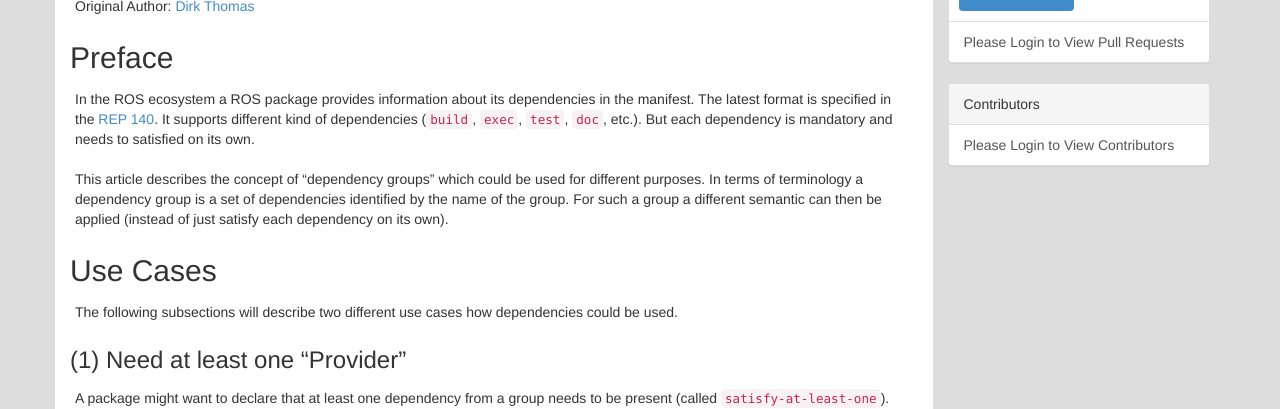
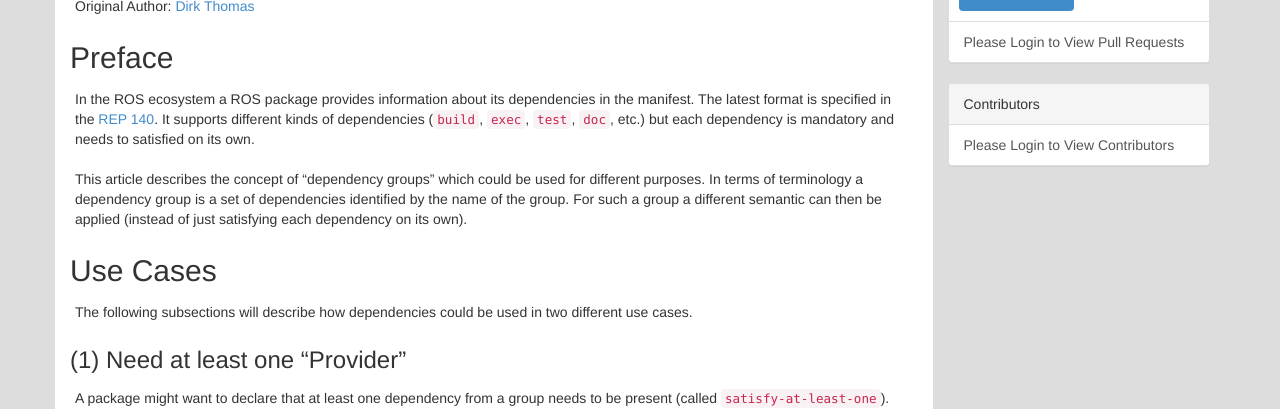
Before and after one commit to ros2/design, a Jekyll site: the page built from articles/102_dependency_groups.md, in a window 1280 px wide and 900 px high. Shown: the part 195-604 px from the top of the window. Built offline with Jekyll 4.4.1, drawn with Linux system fonts in a browser that asks for light colours; nearby versions of some CDN libraries.

Commit message:
spelling

```diff
--- a/articles/102_dependency_groups.md
+++ b/articles/102_dependency_groups.md
@@ -23,16 +23,15 @@ Original Author: {{ page.author }}
 
 In the ROS ecosystem a ROS package provides information about its dependencies in the manifest.
 The latest format is specified in the [REP 140](http://www.ros.org/reps/rep-0140.html).
-It supports different kind of dependencies (`build`, `exec`, `test`, `doc`, etc.).
-But each dependency is mandatory and needs to satisfied on its own.
+It supports different kinds of dependencies (`build`, `exec`, `test`, `doc`, etc.) but each dependency is mandatory and needs to satisfied on its own.
 
 This article describes the concept of "dependency groups" which could be used for different purposes.
 In terms of terminology a dependency group is a set of dependencies identified by the name of the group.
-For such a group a different semantic can then be applied (instead of just satisfy each dependency on its own).
+For such a group a different semantic can then be applied (instead of just satisfying each dependency on its own).
 
 ## Use Cases
 
-The following subsections will describe two different use cases how dependencies could be used.
+The following subsections will describe how dependencies could be used in two different use cases.
 
 ### (1) Need at least one "Provider"
 
```
